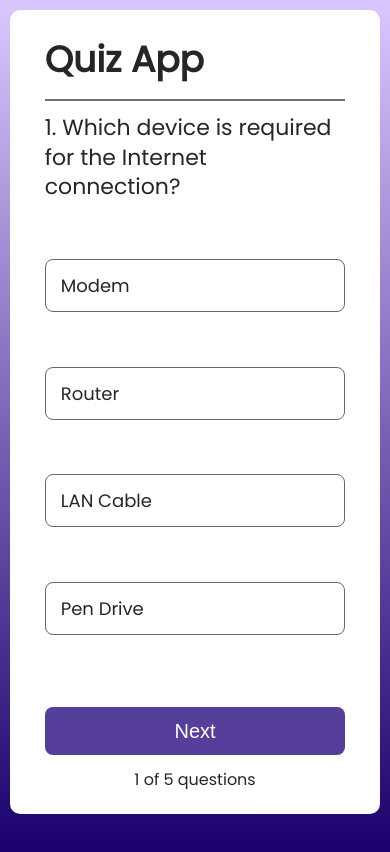
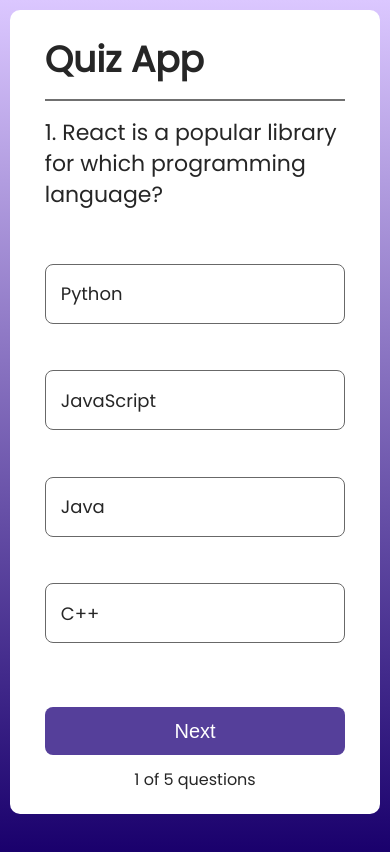
Before and after one commit to RohitSutar1823/Quiz-App, a React (Vite) app in the folder quiz-app/: page / in a window 390 px wide. Built offline with nearby package versions, Linux system fonts and the light colour scheme.

Commit message:
feat: make quiz app responsive and update question bank

```diff
--- a/quiz-app/src/Components/Quiz/Quiz.css
+++ b/quiz-app/src/Components/Quiz/Quiz.css
@@ -34,16 +34,19 @@
     flex-direction: column;
     justify-content: space-evenly;
     padding: 0;
+    list-style:none;
+    padding:0;
+    margin:0;
 }
 
 .container ul li{
     display:flex;
     align-items:center;
-    min-height:70px;
-    padding:15px;
+    height:70px;
+    padding:0 15px;
     border:1px solid #686868;
     border-radius:8px;
-    margin-bottom:15px;   /* instead of 20px */
+    margin-bottom:15px;
     font-size:20px;
     cursor:pointer;
 }
@@ -108,8 +111,7 @@
         height:50px;
         font-size:20px;
     }
-}
-/* ===================== */
+}/* ===================== */
 /* Mobile */
 /* ===================== */
 
@@ -117,19 +119,23 @@
 
     .container{
         width:95%;
-        margin-top:15px;
-        margin-bottom:15px;
+        margin:15px auto;
         padding:20px;
-        gap:12px;                 /* reduced gap */
+        gap:15px;
     }
 
     .container h1{
-        font-size:30px;
+        font-size:28px;
     }
 
     .container h2{
         font-size:20px;
-        line-height:1.35;
+        line-height:1.4;
+        margin-bottom:5px;
+    }
+
+    .container hr{
+        margin-bottom:5px;
     }
 
     .container ul{
@@ -137,21 +143,23 @@
     }
 
     .container ul li{
-        font-size:16px;
-        min-height:50px;
-        padding:12px 15px;
-        margin-bottom:10px;       /* reduced from 20px */
+        height:60px;          /* same compact height as desktop */
+        min-height:60px;
+        padding:0 15px;
+        margin-bottom:12px;   /* small gap between options */
+        font-size:18px;
     }
 
     .container button{
         width:100%;
-        height:48px;
+        height:50px;
+        margin-top:5px;
         font-size:20px;
-        margin-top:5px;
     }
 
     .container .index{
         font-size:16px;
+        margin-top:0;
     }
 }
 /* ========================= */
--- a/quiz-app/src/assets/data.js
+++ b/quiz-app/src/assets/data.js
@@ -1,42 +1,42 @@
 export const data = [
   {
-      question: "Which device is required for the Internet connection?",
-      option1: "Modem",
-      option2: "Router",
-      option3: "LAN Cable",
-      option4: "Pen Drive",
+    question: "React is a popular library for which programming language?",
+    option1: "Python",
+    option2: "JavaScript",
+    option3: "Java",
+    option4: "C++",
+    ans: 2,
+  },
+  {
+    question: "Which company developed and maintains React?",
+    option1: "Google",
+    option2: "Apple",
+    option3: "Meta (Facebook)",
+    option4: "Microsoft",
+    ans: 3,
+  },
+  {
+    question: "React is primarily used for?",
+    option1: "Building User Interfaces (UI)",
+    option2: "Managing SQL Databases",
+    option3: "Creating Operating Systems",
+    option4: "Configuring Cloud Servers",
     ans: 1,
   },
   {
-      question: "Which continent has the highest number of countries?",
-      option1: "Asia",
-      option2: "Europe",
-      option3: "North America",
-      option4: "Africa",
-      ans: 4,
-    },
-    {
-      question: "Junk e-mail is also called?",
-      option1: "Spam",
-      option2: "Fake",
-      option3: "Archived",
-      option4: "Bin",
+    question: "Which React Hook is used to manage state in a functional component?",
+    option1: "useState",
+    option2: "useFetch",
+    option3: "useProps",
+    option4: "useClass",
     ans: 1,
   },
   {
-      question: "A computer cannot BOOT if it does not have the?",
-      option1: "Application Software",
-      option2: "Internet",
-      option3: "Operating System",
-      option4: "Mouse",
+    question: "What are the reusable building blocks of a React application called?",
+    option1: "Selectors",
+    option2: "Schemas",
+    option3: "Components",
+    option4: "Modules",
     ans: 3,
   },
-    {
-      question: "First page of Website is termed as?",
-      option1: "Index Page",
-      option2: "Homepage",
-      option3: "Sitemap",
-      option4: "Pen Drive",
-      ans: 2,
-    },
 ];
```
Lines whose indentation alone changed are shown as unchanged.
